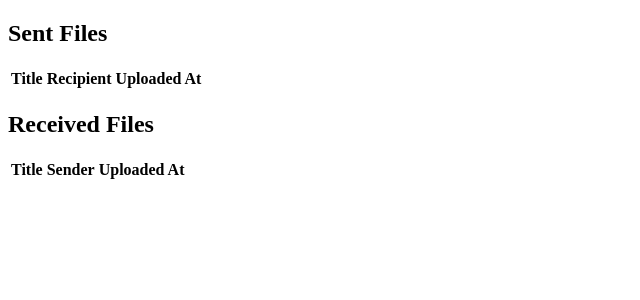
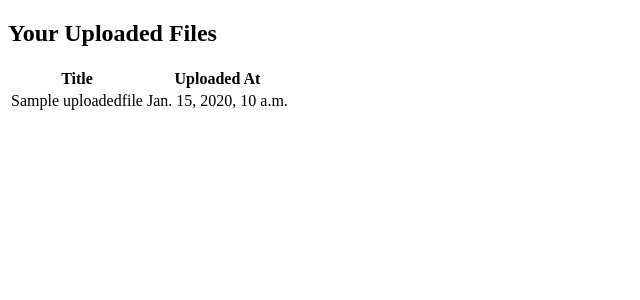
Before and after one commit to parkerwj/file_upload_project, a Django app: page /file_list/ in a window 1280 px wide. Shown: the top 300 px of the page, without its empty margins (0-640 px from the left). Run offline with Django 4.2, Linux system fonts and the light colour scheme; a user stored in the database is signed in; tables that the repository leaves empty hold one stand-in row (values such as "Sample post"); lists and menus that the app fills with data are empty.

Commit message:
file view is now functional

```diff
--- a/swift_transfer/templates/file_list.html
+++ b/swift_transfer/templates/file_list.html
@@ -2,40 +2,19 @@
 {% extends 'base.html' %}
 
 {% block content %}
-  <h2>Sent Files</h2>
+  <h2>Your Uploaded Files</h2>
   <table>
     <thead>
       <tr>
         <th>Title</th>
-        <th>Recipient</th>
         <th>Uploaded At</th>
       </tr>
     </thead>
     <tbody>
-      {% for file in sent_files %}
+      {% for file in uploaded_files %}
         <tr>
           <td>{{ file.title }}</td>
-          <td>{{ file.created_at }}</td>
-        </tr>
-      {% endfor %}
-    </tbody>
-  </table>
-
-  <h2>Received Files</h2>
-  <table>
-    <thead>
-      <tr>
-        <th>Title</th>
-        <th>Sender</th>
-        <th>Uploaded At</th>
-      </tr>
-    </thead>
-    <tbody>
-      {% for file in received_files %}
-        <tr>
-          <td>{{ file.title }}</td>
-          <td>{{ file.user.username }}</td>
-          <td>{{ file.created_at }}</td>
+          <td>{{ file.uploaded_at }}</td>
         </tr>
       {% endfor %}
     </tbody>
--- a/swift_transfer/views.py
+++ b/swift_transfer/views.py
@@ -41,4 +41,4 @@
 @login_required
 def file_list(request):
     files = UploadedFile.objects.filter(user=request.user).order_by('-uploaded_at')
-    return render(request, 'file_list.html', {'files': files})
+    return render(request, 'file_list.html', {'uploaded_files': files})
```
Also changed, not shown: README.md (added), db.sqlite3, 11 other files.
